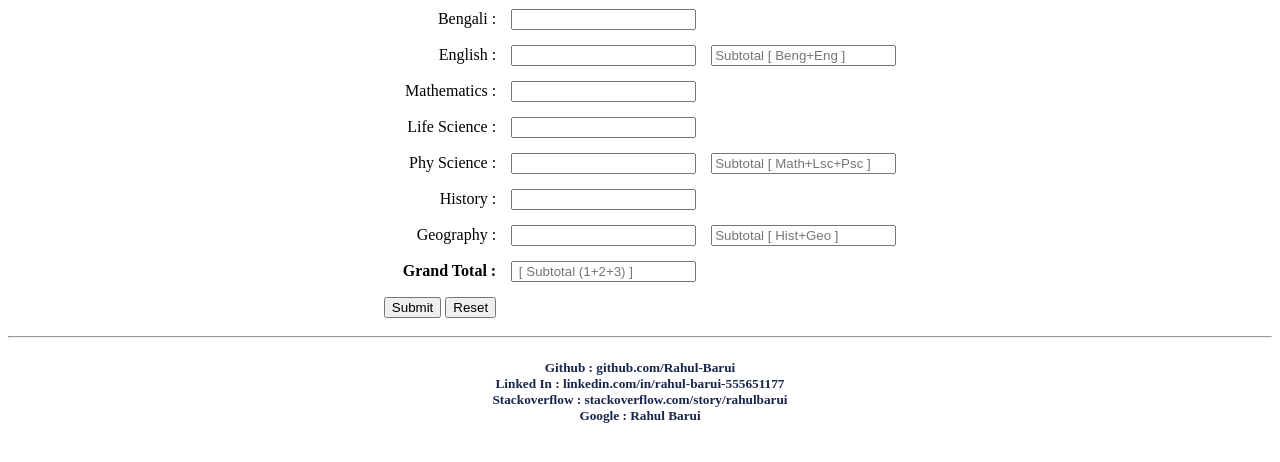
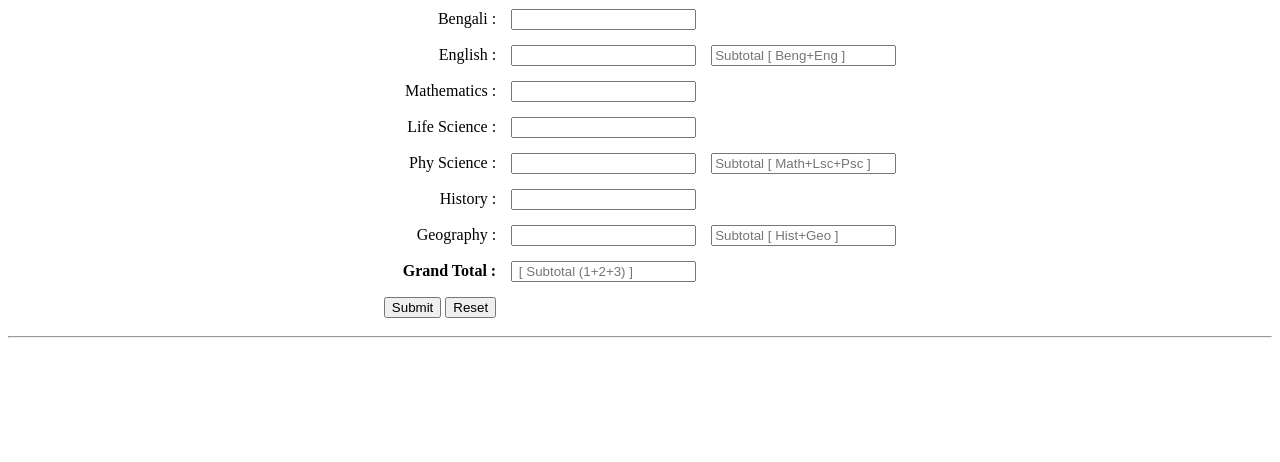
Before and after one commit to Rahul-Barui/Calculating-Subtotal-and-Grand-Total-using-Jquery, a PHP site: page / in a window 1280 px wide. Shown: the part 78-540 px from the top of the page. Run offline with PHP 8.4, Linux system fonts and the light colour scheme.

Commit message:
Update index.php

```diff
--- a/index.php
+++ b/index.php
@@ -120,12 +120,5 @@
 
 		</table>
 		<hr />
-
-		<h5 align="center"> <font color="#1B244C"> <b>
-			Github : github.com/Rahul-Barui <br />
-			Linked In : linkedin.com/in/rahul-barui-555651177 <br />
-			Stackoverflow : stackoverflow.com/story/rahulbarui <br />
-			Google : Rahul Barui
-		</b></font></h5>
 </body>
 </html>
```
